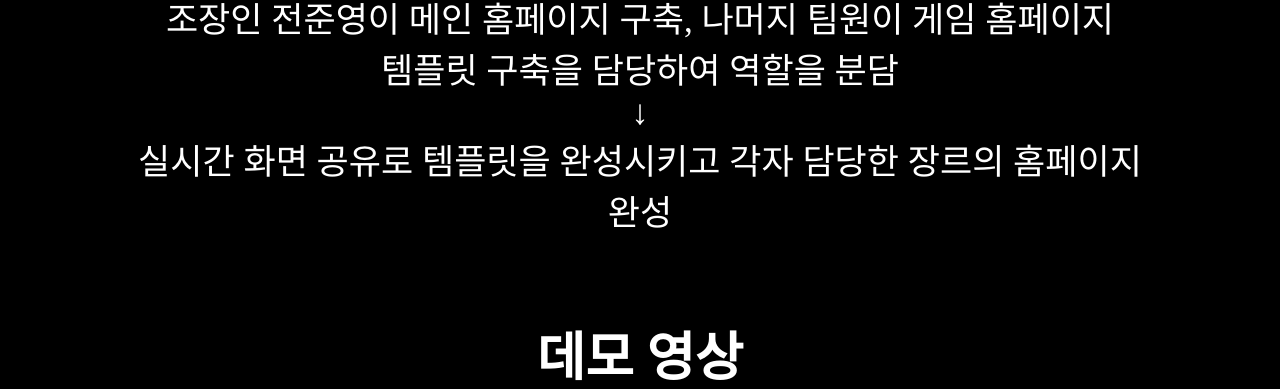
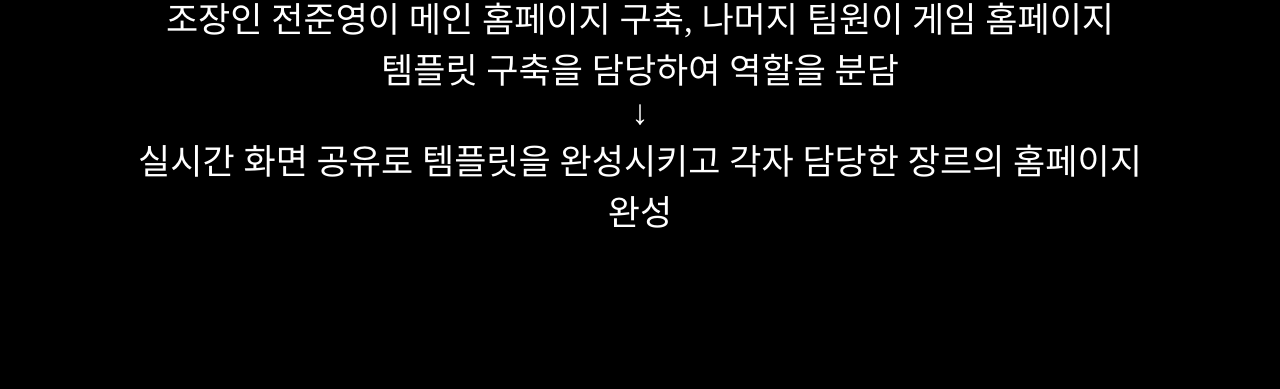
Before and after one commit to qudwns017/teamproject, a plain HTML site: page index.html in a window 1280 px wide. Shown: the part 8870-9259 px from the top of the page. Drawn offline with Linux system fonts and the light colour scheme.

Commit message:
Update index.html

```diff
--- a/index.html
+++ b/index.html
@@ -384,8 +384,6 @@
                             실시간 화면 공유로 템플릿을 완성시키고 각자 담당한 장르의 홈페이지 완성
                         </p>
                         <br><br>
-
-                        <h2>데모 영상</h2>
                     </div>
                 </div>
             </div>
```
